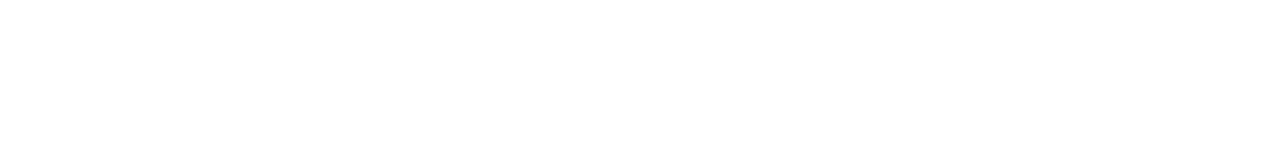
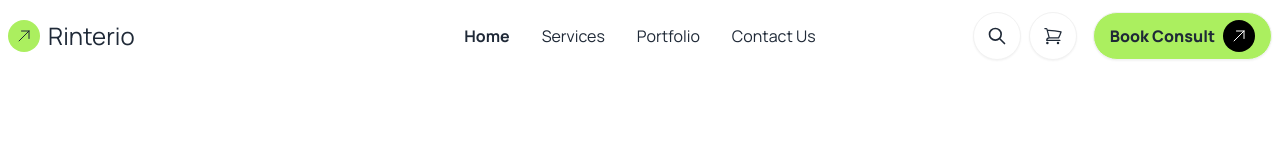
Before and after one commit to asibiqbal/architectur, a plain HTML site: page index.html in a window 1280 px wide. Drawn offline with nearby package versions, Linux system fonts and the light colour scheme.

Commit message:
added navbar

```diff
--- a/index.html
+++ b/index.html
@@ -11,6 +11,11 @@
       href="https://fonts.googleapis.com/css2?family=Dancing+Script:wght@400..700&family=Inter:ital,opsz,wght@0,14..32,100..900;1,14..32,100..900&family=Manrope:wght@200..800&display=swap"
       rel="stylesheet"
     />
+    <!-- Font Awesome -->
+    <script
+      src="https://kit.fontawesome.com/e245dc21e1.js"
+      crossorigin="anonymous"
+    ></script>
     <!-- Daisy UI CDN -->
     <link
       href="https://cdn.jsdelivr.net/npm/daisyui@4.12.14/dist/full.min.css"
@@ -26,16 +31,14 @@
           extend: {
             colors: {
               clifford: "#da373d",
+              "bg-primary": "#ABEF5F",
+              "active-hover": "#494949;",
+              "gray-color": "#737373;",
             },
           },
         },
       };
     </script>
-    <!-- Font Awesome -->
-    <script
-      src="https://kit.fontawesome.com/e245dc21e1.js"
-      crossorigin="anonymous"
-    ></script>
     <!-- Customized CSS -->
     <style>
       .font-manrope {
@@ -43,5 +46,135 @@
       }
     </style>
   </head>
-  <body class="font-manrope"></body>
+  <body class="font-manrope">
+    <header class="md:container md:mx-auto">
+      <!-- Navbar -->
+      <div class="navbar bg-base-100">
+        <div class="navbar-start">
+          <!-- Logo  -->
+          <a class="cursor-pointer flex gap-2 bg-white text-2xl">
+            <svg
+              xmlns="http://www.w3.org/2000/svg"
+              fill="none"
+              viewBox="0 0 24 24"
+              stroke-width="1.5"
+              stroke="currentColor"
+              class="size-8 p-2 bg-bg-primary content-center rounded-full text-xs"
+            >
+              <path
+                stroke-linecap="round"
+                stroke-linejoin="round"
+                d="m4.5 19.5 15-15m0 0H8.25m11.25 0v11.25"
+              />
+            </svg>
+
+            Rinterio
+          </a>
+        </div>
+        <div class="navbar-center hidden md:hidden lg:flex">
+          <ul class="menu menu-horizontal px-1">
+            <li>
+              <a class="text-base text-gray-800 hover:bg-white font-bold"
+                >Home</a
+              >
+            </li>
+            <li>
+              <a
+                class="text-base gray-color hover:bg-white hover:text-gray-800 hover:font-bold"
+                >Services</a
+              >
+            </li>
+            <li>
+              <a
+                class="text-base gray-color hover:bg-white hover:text-gray-800 hover:font-bold"
+                >Portfolio</a
+              >
+            </li>
+            <li>
+              <a
+                class="text-base gray-color hover:bg-white hover:text-gray-800 hover:font-bold"
+                >Contact Us</a
+              >
+            </li>
+          </ul>
+        </div>
+
+        <div class="navbar-end">
+          <!-- Nav Icons -->
+          <div class="hidden md:flex mr-4 gap-2">
+            <button class="btn bg-white hover:bg-white btn-circle">
+              <svg
+                xmlns="http://www.w3.org/2000/svg"
+                class="h-5 w-5"
+                fill="none"
+                viewBox="0 0 24 24"
+                stroke="currentColor"
+              >
+                <path
+                  stroke-linecap="round"
+                  stroke-linejoin="round"
+                  stroke-width="2"
+                  d="M21 21l-6-6m2-5a7 7 0 11-14 0 7 7 0 0114 0z"
+                />
+              </svg>
+            </button>
+            <button class="btn bg-white hover:bg-white btn-circle">
+              <svg
+                xmlns="http://www.w3.org/2000/svg"
+                fill="none"
+                viewBox="0 0 24 24"
+                stroke-width="1.5"
+                stroke="currentColor"
+                class="h-5 w-5"
+              >
+                <path
+                  stroke-linecap="round"
+                  stroke-linejoin="round"
+                  d="M2.25 3h1.386c.51 0 .955.343 1.087.835l.383 1.437M7.5 14.25a3 3 0 0 0-3 3h15.75m-12.75-3h11.218c1.121-2.3 2.1-4.684 2.924-7.138a60.114 60.114 0 0 0-16.536-1.84M7.5 14.25 5.106 5.272M6 20.25a.75.75 0 1 1-1.5 0 .75.75 0 0 1 1.5 0Zm12.75 0a.75.75 0 1 1-1.5 0 .75.75 0 0 1 1.5 0Z"
+                />
+              </svg>
+            </button>
+          </div>
+          <!-- Navbar Btn -->
+          <a
+            class="hidden md:flex btn rounded-full bg-bg-primary font-extrabold text-base"
+            >Book Consult
+            <svg
+              xmlns="http://www.w3.org/2000/svg"
+              fill="none"
+              viewBox="0 0 24 24"
+              stroke-width="1.5"
+              stroke="currentColor"
+              class="size-8 p-2 bg-black text-white content-center rounded-full text-xs"
+            >
+              <path
+                stroke-linecap="round"
+                stroke-linejoin="round"
+                d="m4.5 19.5 15-15m0 0H8.25m11.25 0v11.25"
+              />
+            </svg>
+          </a>
+          <!-- Humburger -->
+          <div class="ml-4 md:block lg:hidden">
+            <button class="btn bg-white hover:bg-white btn-circle">
+              <svg
+                xmlns="http://www.w3.org/2000/svg"
+                fill="none"
+                viewBox="0 0 24 24"
+                stroke-width="1.5"
+                stroke="currentColor"
+                class="size-6"
+              >
+                <path
+                  stroke-linecap="round"
+                  stroke-linejoin="round"
+                  d="M3.75 6.75h16.5M3.75 12h16.5m-16.5 5.25h16.5"
+                />
+              </svg>
+            </button>
+          </div>
+        </div>
+      </div>
+    </header>
+  </body>
 </html>
```
